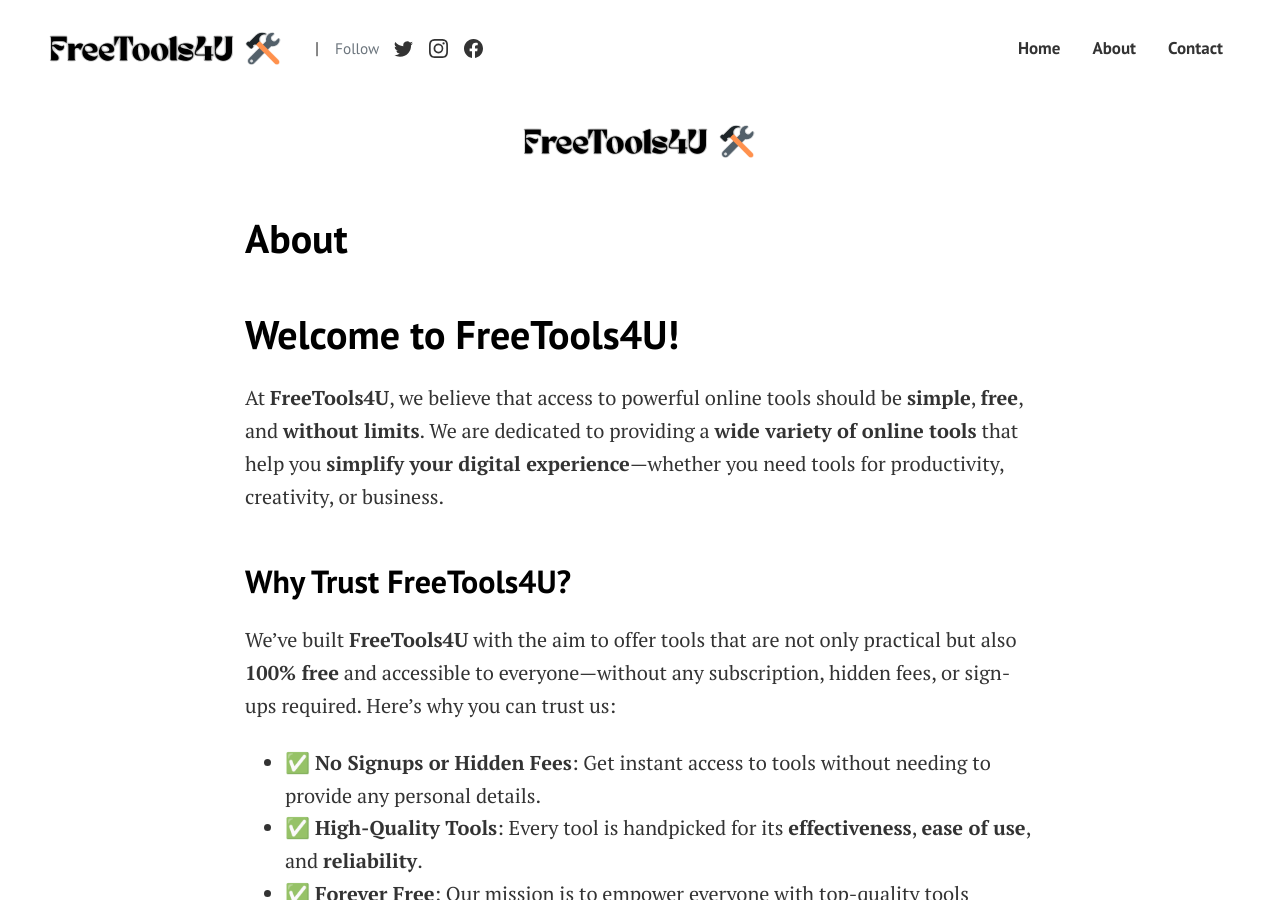
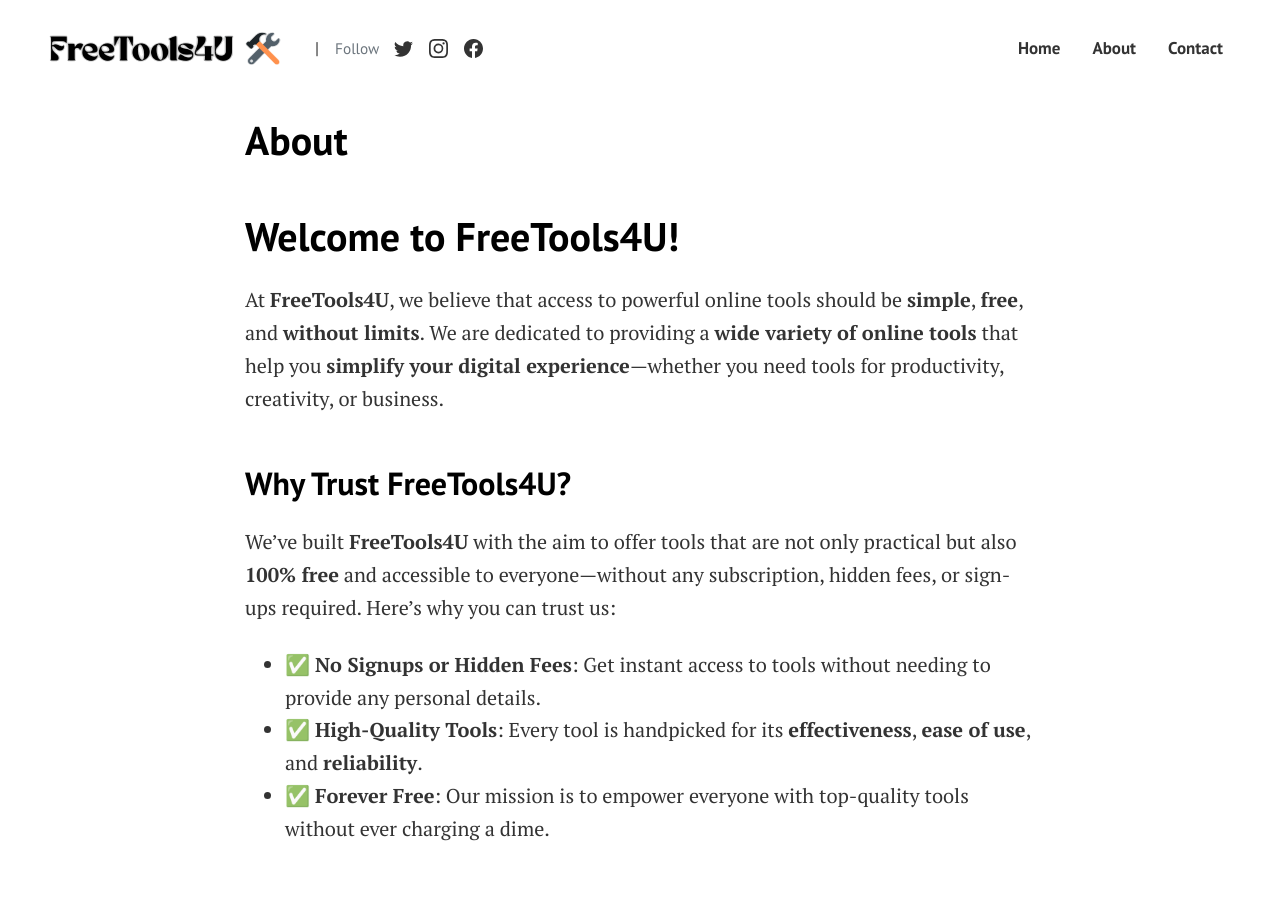
Before and after one commit to freetools4u/freetools4u-site, a Jekyll site: the page built from pages/about.md, in a window 1280 px wide and 900 px high. Built offline with Jekyll 4.4.1, drawn with Linux system fonts in a browser that asks for light colours.

Commit message:
Update about.md

```diff
--- a/pages/about.md
+++ b/pages/about.md
@@ -2,7 +2,6 @@
 layout: page
 title: About
 permalink: "/about/"
-image: assets/images/logo.png
 ---
 
 # Welcome to **FreeTools4U**!
```
